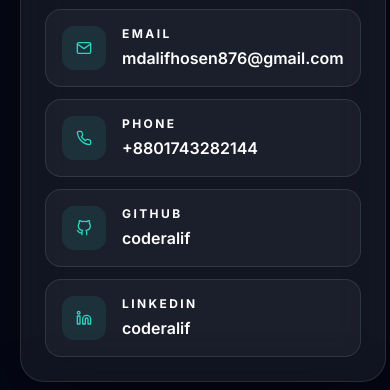
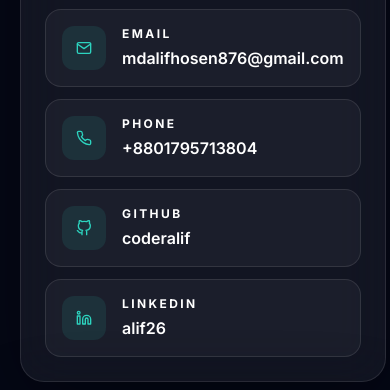
Before and after one commit to coderalif/alif-portfolio, a React (Vite) app: page / in a window 390 px wide. Shown: the part 8840-9230 px from the top of the page. Built offline with nearby package versions, Linux system fonts and the light colour scheme.

Commit message:
fix(contact): update phone number to 01795713804 and linkedin to alif26

```diff
--- a/src/components/Contact.jsx
+++ b/src/components/Contact.jsx
@@ -8,7 +8,7 @@ const contactLinks = [
   { icon: FiMail, label: "Email", value: developer.email, href: `mailto:${developer.email}` },
   { icon: FiPhone, label: "Phone", value: developer.phone, href: `tel:${developer.phone}` },
   { icon: FiGithub, label: "GitHub", value: "coderalif", href: developer.github },
-  { icon: FiLinkedin, label: "LinkedIn", value: "coderalif", href: developer.linkedin },
+  { icon: FiLinkedin, label: "LinkedIn", value: "alif26", href: developer.linkedin },
 ];
 
 export default function Contact() {
--- a/src/data/portfolio.js
+++ b/src/data/portfolio.js
@@ -13,10 +13,10 @@ export const developer = {
   title: "Full Stack Developer",
   location: "Rangpur, Bangladesh",
   email: "mdalifhosen876@gmail.com",
-  phone: "+8801743282144",
+  phone: "+8801795713804",
   portfolio: "https://coderalif.netlify.app/",
   github: "https://github.com/coderalif",
-  linkedin: "https://www.linkedin.com/in/coderalif/",
+  linkedin: "https://www.linkedin.com/in/alif26/",
 };
 
 export const navItems = [
```
